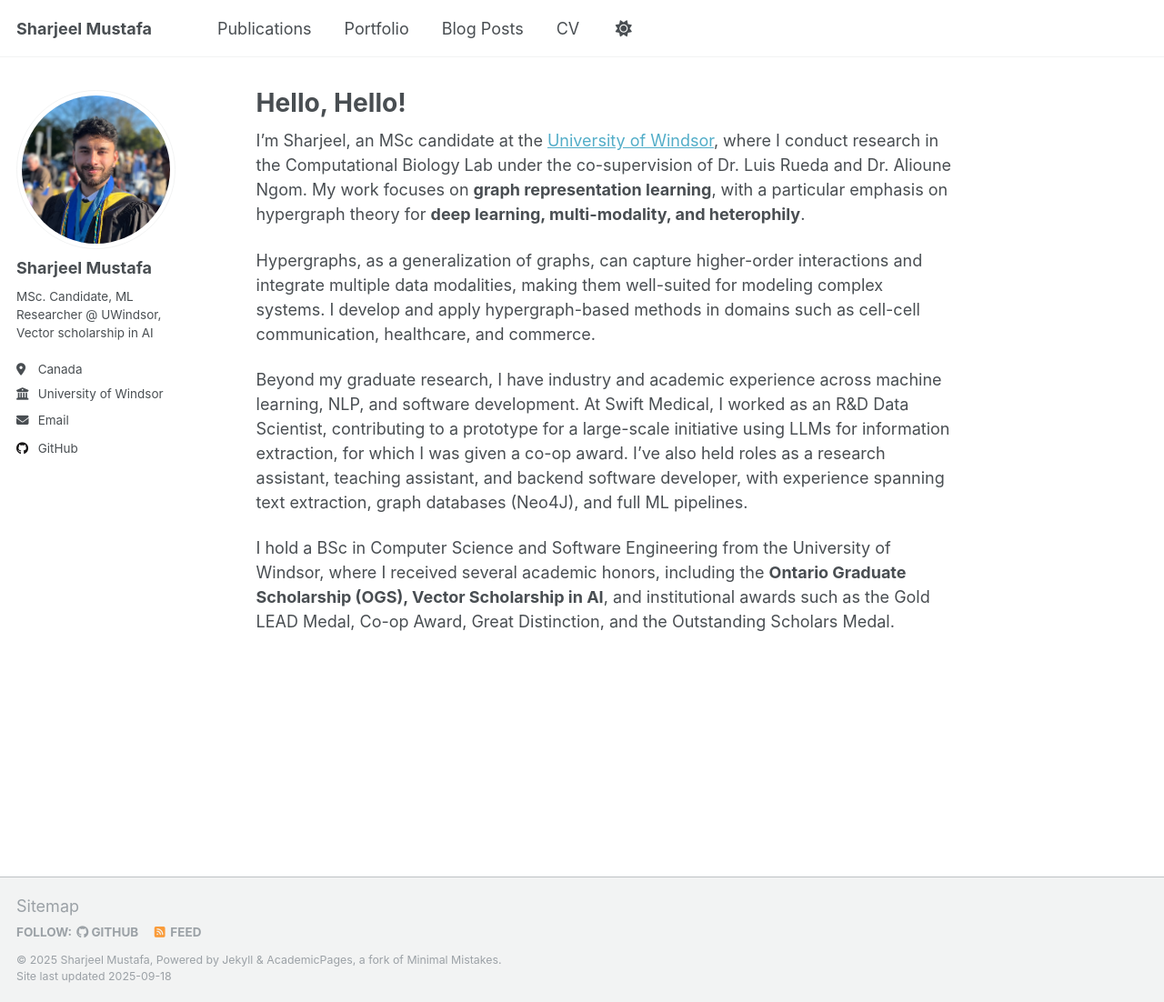
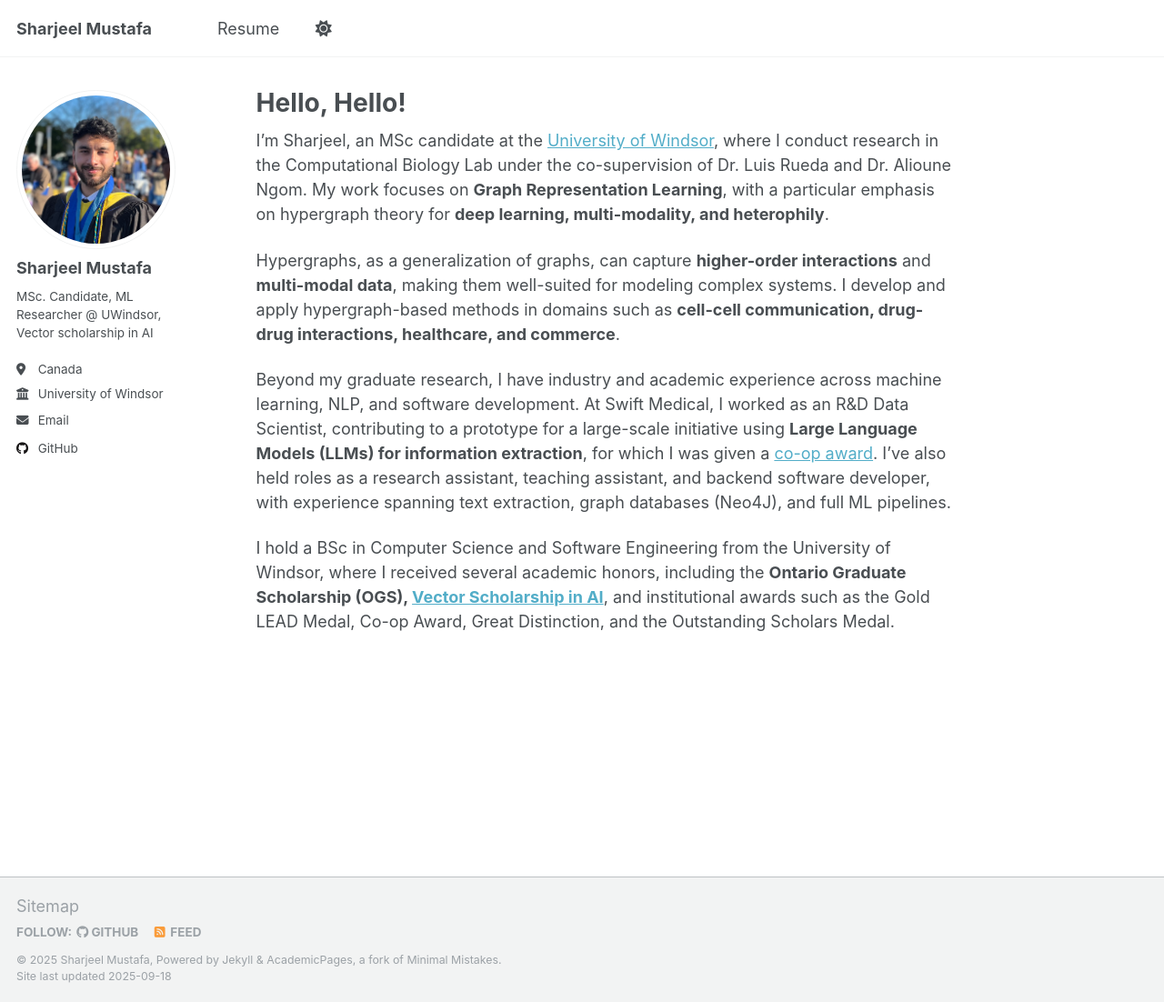
Before and after one commit to Sharjeeliv/sharjeeliv.github.io, a Jekyll site: the page built from _pages/about.md, in a window 1280 px wide and 1102 px high. Shown: the whole window at 91% size. Built offline with Jekyll 4.4.1, drawn with Linux system fonts in a browser that asks for light colours; a script that is not in the unit is left out.

```diff
--- a/_data/navigation.yml
+++ b/_data/navigation.yml
@@ -8,8 +8,8 @@
 #      Markdown formatted page while the second is generated using JSON.
 
 main:
-  - title: "Publications"
-    url: /publications/
+  # - title: "Publications"
+  #   url: /publications/
 
   # - title: "Talks"
   #   url: /talks/
@@ -17,13 +17,13 @@
   # - title: "Teaching"
   #   url: /teaching/
 
-  - title: "Portfolio"
-    url: /portfolio/
+  # - title: "Portfolio"
+  #   url: /portfolio/
 
-  - title: "Blog Posts"
-    url: /year-archive/
+  # - title: "Blog"
+  #   url: /year-archive/
 
-  - title: "CV"
+  - title: "Resume"
     url: /resume.pdf
 
   # - title: "CV"
--- a/_pages/about.md
+++ b/_pages/about.md
@@ -7,10 +7,10 @@
   - /about.html
 ---
 
-I’m Sharjeel, an MSc candidate at the [University of Windsor](https://www.uwindsor.ca), where I conduct research in the Computational Biology Lab under the co-supervision of Dr. Luis Rueda and Dr. Alioune Ngom. My work focuses on **graph representation learning**, with a particular emphasis on hypergraph theory for **deep learning, multi-modality, and heterophily**.
+I’m Sharjeel, an MSc candidate at the [University of Windsor](https://www.uwindsor.ca), where I conduct research in the Computational Biology Lab under the co-supervision of Dr. Luis Rueda and Dr. Alioune Ngom. My work focuses on **Graph Representation Learning**, with a particular emphasis on hypergraph theory for **deep learning, multi-modality, and heterophily**.
 
-Hypergraphs, as a generalization of graphs, can capture higher-order interactions and integrate multiple data modalities, making them well-suited for modeling complex systems. I develop and apply hypergraph-based methods in domains such as cell-cell communication, healthcare, and commerce.
+Hypergraphs, as a generalization of graphs, can capture **higher-order interactions** and **multi-modal data**, making them well-suited for modeling complex systems. I develop and apply hypergraph-based methods in domains such as **cell-cell communication, drug-drug interactions, healthcare, and commerce**.
 
-Beyond my graduate research, I have industry and academic experience across machine learning, NLP, and software development. At Swift Medical, I worked as an R&D Data Scientist, contributing to a prototype for a large-scale initiative using LLMs for information extraction, for which I was given a co-op award. I’ve also held roles as a research assistant, teaching assistant, and backend software developer, with experience spanning text extraction, graph databases (Neo4J), and full ML pipelines.
+Beyond my graduate research, I have industry and academic experience across machine learning, NLP, and software development. At Swift Medical, I worked as an R&D Data Scientist, contributing to a prototype for a large-scale initiative using **Large Language Models (LLMs) for information extraction**, for which I was given a [co-op award](https://www.uwindsor.ca/dailynews/full-issue/2024-03-22). I’ve also held roles as a research assistant, teaching assistant, and backend software developer, with experience spanning text extraction, graph databases (Neo4J), and full ML pipelines.
 
-I hold a BSc in Computer Science and Software Engineering from the University of Windsor, where I received several academic honors, including the **Ontario Graduate Scholarship (OGS), Vector Scholarship in AI**, and institutional awards such as the Gold LEAD Medal, Co-op Award, Great Distinction, and the Outstanding Scholars Medal.
+I hold a BSc in Computer Science and Software Engineering from the University of Windsor, where I received several academic honors, including the **Ontario Graduate Scholarship (OGS), [Vector Scholarship in AI](https://vectorinstitute.ai/ontario-ai-talent-gets-2-1-million-boost-as-vector-institute-awards-120-graduate-scholarships/)**, and institutional awards such as the Gold LEAD Medal, Co-op Award, Great Distinction, and the Outstanding Scholars Medal.
```
